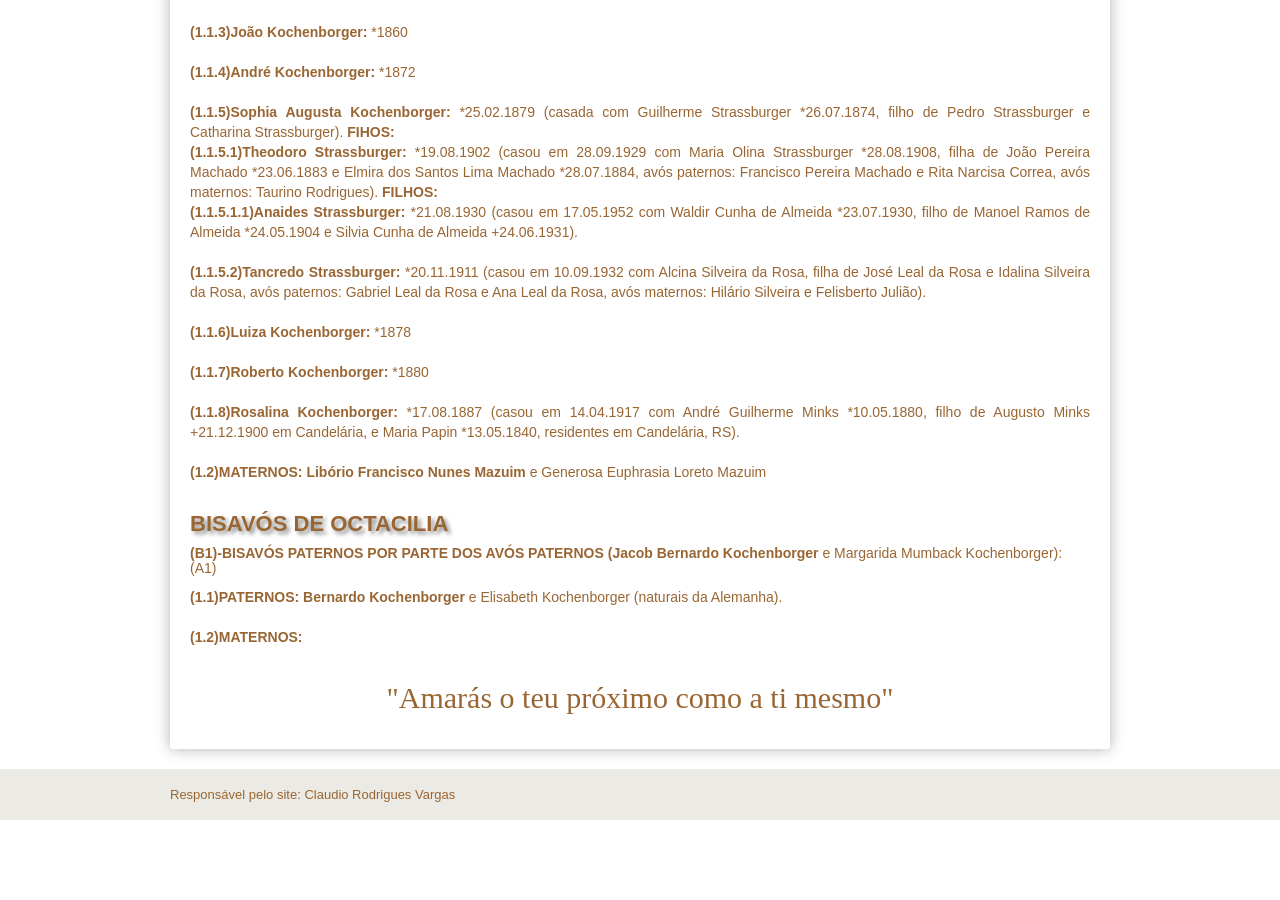
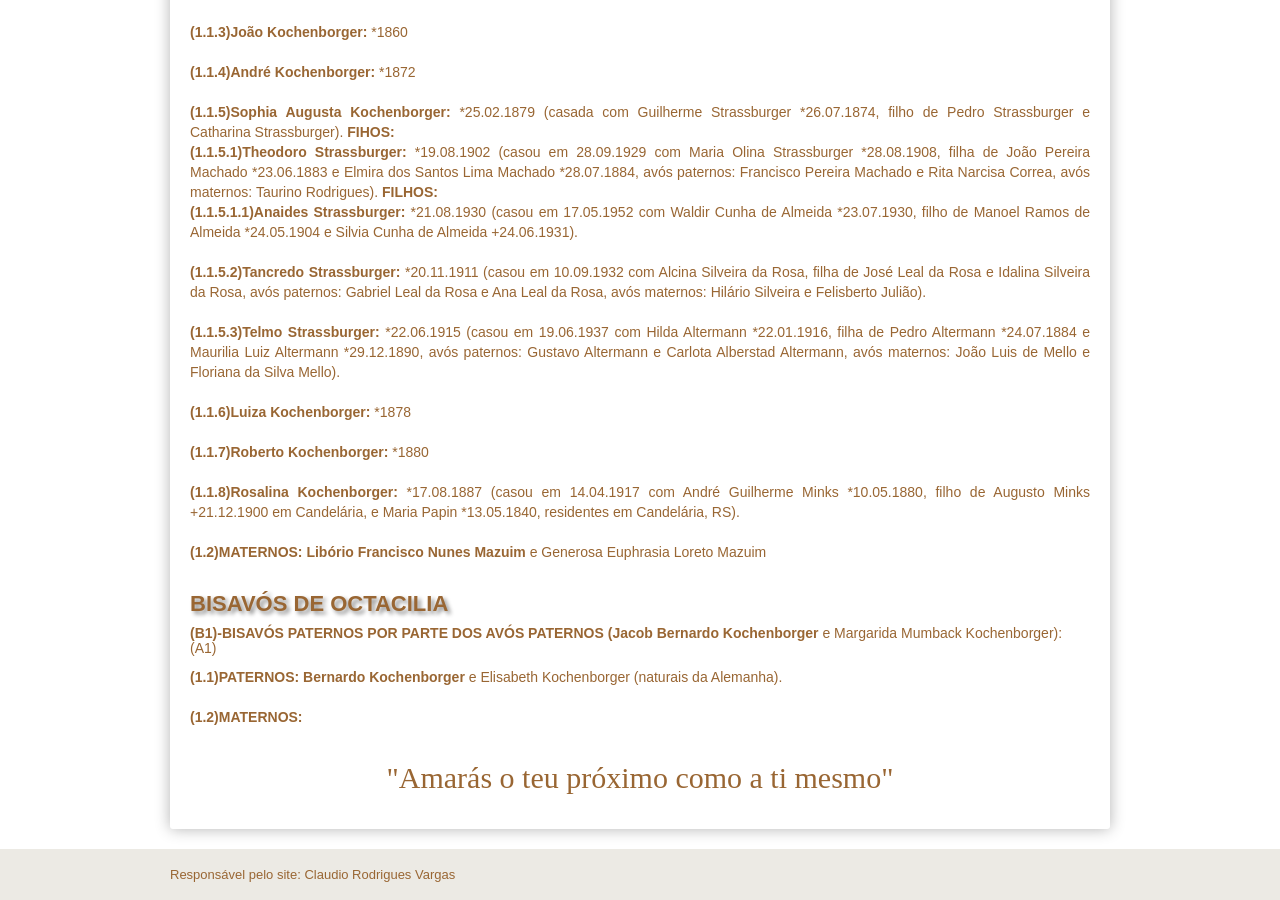
Before and after one commit to claudiovargas1955/claudiovargas1955.github.io, a Jekyll site: the page built from _pages/familia-kochenborger.html, in a window 1280 px wide and 900 px high, scrolled down 2051 px. Built offline with Jekyll 4.4.1, drawn with Linux system fonts in a browser that asks for light colours; some web fonts are replaced; before the commit the page ends 2871 px from its top, so only the background shows below that.

Commit message:
Update familia-kochenborger.html

```diff
--- a/_pages/familia-kochenborger.html
+++ b/_pages/familia-kochenborger.html
@@ -193,9 +193,13 @@ Catharina Strassburger). <b>FIHOS: </b><br>
     <b>(1.1.5.1.1)Anaides Strassburger: </b>*21.08.1930 (casou em 17.05.1952 com Waldir Cunha de Almeida *23.07.1930, filho de Manoel
     Ramos de Almeida *24.05.1904 e Silvia Cunha de Almeida +24.06.1931). <br><br>
 
-  <b>(1.1.5.2)Tancredo Strassburger: </b>*20.11.1911 (casou em 10.09.1932 com Alcina Silveira da Rosa, filha de José Leal da Rosa e
-  Idalina Silveira da Rosa, avós paternos: Gabriel Leal da Rosa e Ana Leal da Rosa, avós maternos: Hilário Silveira e Felisberto Julião).
-  <br><br>
+    <b>(1.1.5.2)Tancredo Strassburger: </b>*20.11.1911 (casou em 10.09.1932 com Alcina Silveira da Rosa, filha de José Leal da Rosa e
+    Idalina Silveira da Rosa, avós paternos: Gabriel Leal da Rosa e Ana Leal da Rosa, avós maternos: Hilário Silveira e Felisberto
+    Julião).<br><br>
+
+   <b>(1.1.5.3)Telmo Strassburger: </b>*22.06.1915 (casou em 19.06.1937 com Hilda Altermann *22.01.1916, filha de Pedro Altermann
+   *24.07.1884 e Maurilia Luiz Altermann *29.12.1890, avós paternos: Gustavo Altermann e Carlota Alberstad Altermann, avós maternos:
+   João Luis de Mello e Floriana da Silva Mello). <br><br>
 
     <b>(1.1.6)Luiza Kochenborger: </b>*1878<br><br>
 
```
